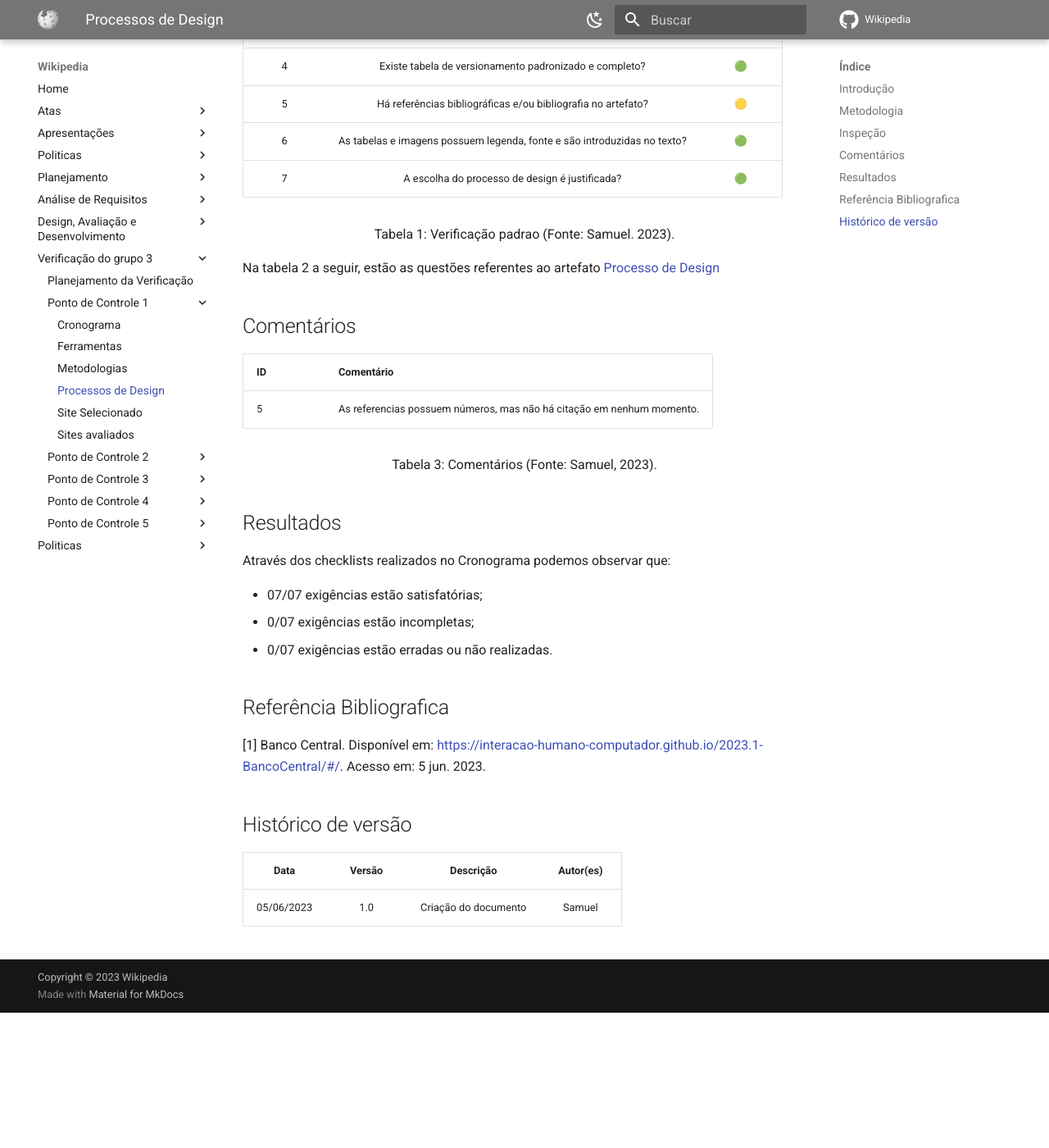
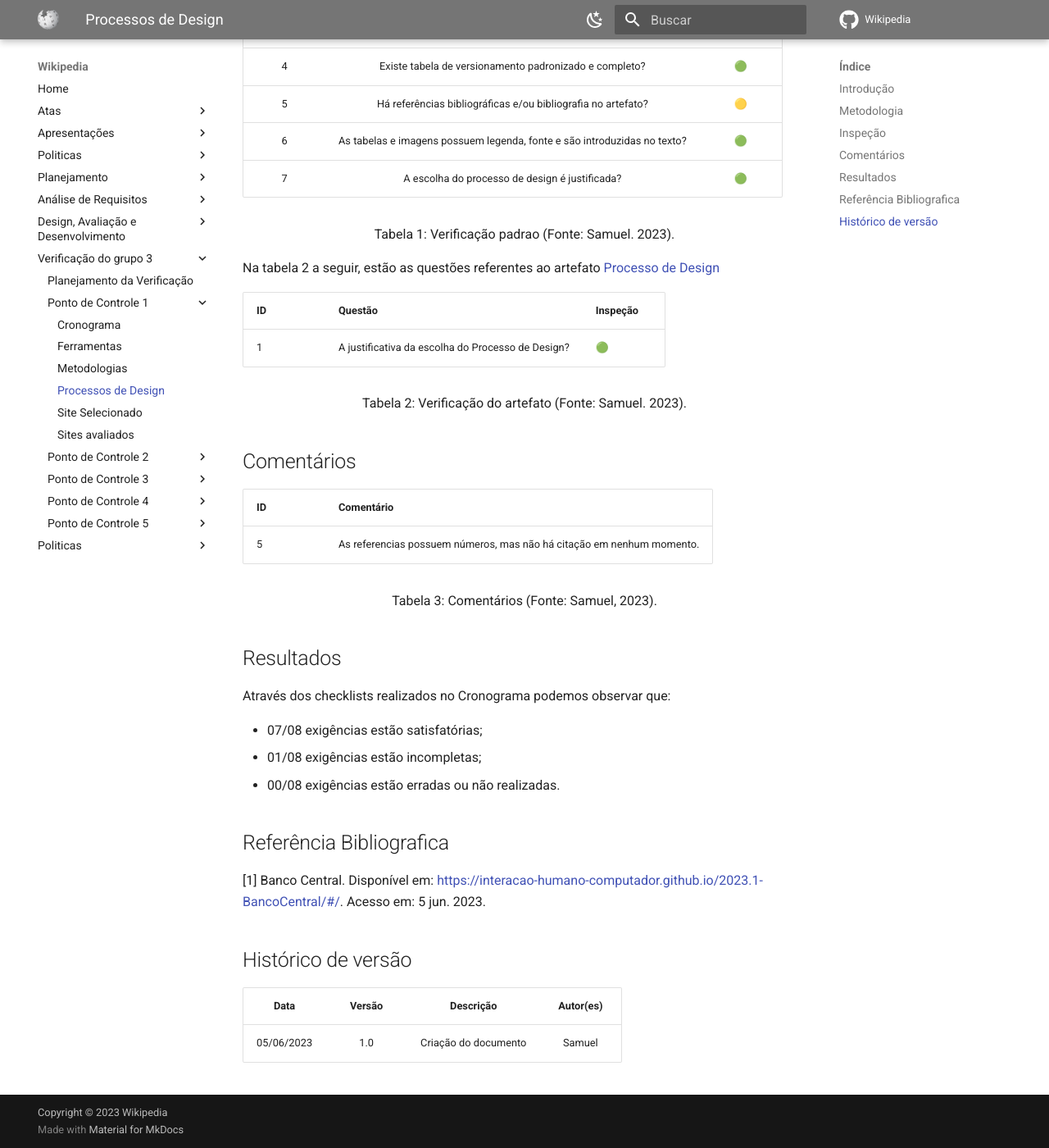
Before and after one commit to Interacao-Humano-Computador/2023.1-Wikipedia, an MkDocs documentation site: the page built from docs/verificacao/pontoControle1/processosDeDesign.md, in a window 1280 px wide and 1400 px high, scrolled down 941 px. Shown: the whole window at 82% size. Built offline with MkDocs 1.6.1 and Material for MkDocs 9.7.7, drawn with Linux system fonts in a browser that asks for light colours; comment, search, counter and statistics services are not loaded; before the commit the page ends 2176 px from its top, so only the background shows below that.

```diff
--- a/docs/verificacao/pontoControle1/processosDeDesign.md
+++ b/docs/verificacao/pontoControle1/processosDeDesign.md
@@ -33,6 +33,16 @@
 
 Na tabela 2 a seguir, estão as questões referentes ao artefato [Processo de Design](https://interacao-humano-computador.github.io/2023.1-BancoCentral/#/planejamento/processo_de_design)
 
+
+| ID | Questão                                          | Inspeção |
+| -- | ------------------------------------------------- | ---------- |
+| 1  | A justificativa da escolha do Processo de Design? | 🟢         |
+
+<div style="text-align: center">
+    <p> Tabela 2: Verificação do artefato (Fonte: Samuel. 2023).</p>
+</div>
+
+
 ## Comentários
 
 | ID | Comentário                                                                |
@@ -47,9 +57,9 @@
 
 Através dos checklists realizados no Cronograma podemos observar que:
 
-- 07/07 exigências estão satisfatórias;
-- 0/07 exigências estão incompletas;
-- 0/07 exigências estão erradas ou não realizadas.
+- 07/08 exigências estão satisfatórias;
+- 01/08 exigências estão incompletas;
+- 00/08 exigências estão erradas ou não realizadas.
 
 ## Referência Bibliografica
 
--- a/mkdocs.yml
+++ b/mkdocs.yml
@@ -111,7 +111,6 @@
       - Ponto de Controle 4:
           - Planejar a avaliação do Story Board: verificacao/pontoControle4/planejamentoAvaliacaoStoryBoard.md
           - Planejamento do relato da Avaliação do Storyboard: verificacao/pontoControle4/planejamentoRelatoDaAvaliaçãoDoStoryBoard.md
-          - Determinar as características da plataforma: verificacao/pontoControle3/caracteristicasDaPlataforma.md
           - Planejar a avaliação da Análise de Tarefas: verificacao/pontoControle4/planejamentoAvaliacaoAnaliseDeTarefas.md
           - Planejamento dos Resultados das Análises de Tarefas: verificacao/pontoControle4/relatoDaAnaliseDeTarefa.md
       - Ponto de Controle 5:
```
